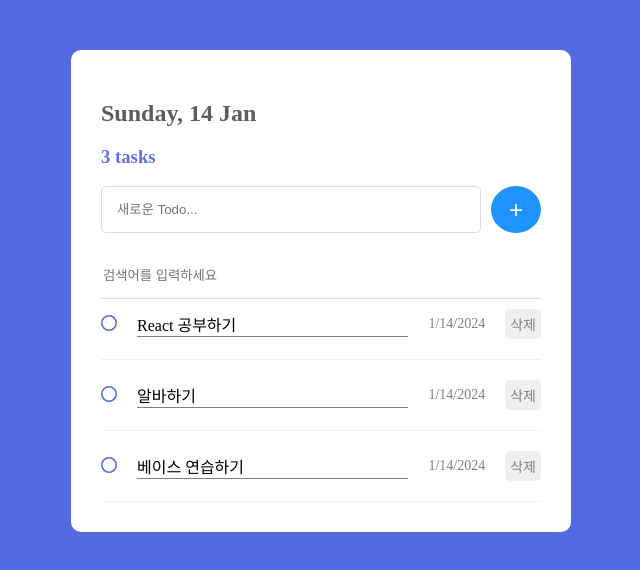
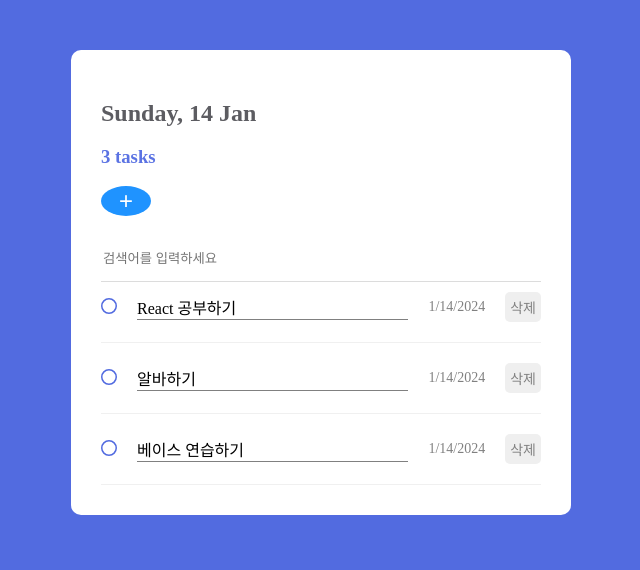
Before and after one commit to yenn222/React-Project, a React (Create React App) app: page / in a window 1280 px wide. Shown: the top 570 px of the page, without its empty margins (319-959 px from the left). Built offline with nearby package versions, Linux system fonts and the light colour scheme.

Commit message:
feat: input 조건부 렌더링

```diff
--- a/src/components/TodoEditor.css
+++ b/src/components/TodoEditor.css
@@ -18,6 +18,7 @@
 }
 
 .TodoEditor button{
+
     cursor: pointer;
     width: 50px;
     border: none;
--- a/src/components/TodoEditor.js
+++ b/src/components/TodoEditor.js
@@ -1,11 +1,19 @@
 import "./TodoEditor.css";
 import {useRef, useState} from "react";
+import {FontAwesomeIcon} from "@fortawesome/react-fontawesome";
+import {faCheck} from "@fortawesome/free-solid-svg-icons";
+import {faCircle} from "@fortawesome/free-regular-svg-icons";
 
 const TodoEditor = ({ onCreate, mockTodo }) => {
     const [content, setContent] = useState("");
     const inputRef = useRef();
+    const [inputbtn, setInputbtn] = useState(false);
     const onChangeContent = (e) => {
         setContent(e.target.value);
+    }
+
+    const onInput = () => {
+        setInputbtn(!inputbtn);
     }
     const onSubmit = () => {
         if (!content) {
@@ -23,13 +31,13 @@ const TodoEditor = ({ onCreate, mockTodo }) => {
     return (
         <div className="TodoEditor">
             <div className="editor_wrapper">
-                <input
+                {inputbtn ? <input
                     ref={inputRef}
                     value={content}
                     onChange={onChangeContent}
                     onKeyDown={onKeyDown}
-                    placeholder="새로운 Todo..."/>
-                <button onClick={onSubmit}>+</button>
+                    placeholder="새로운 Todo..."/> : null}
+                <button  onClick={onInput}>+</button>
             </div>
         </div>
     );
```
